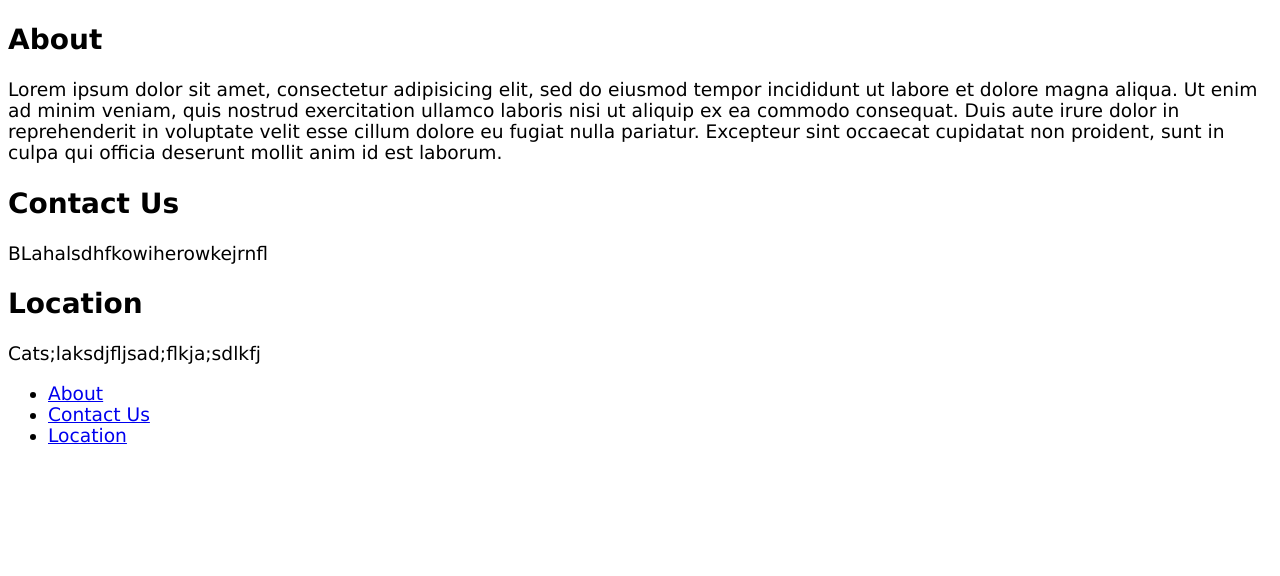
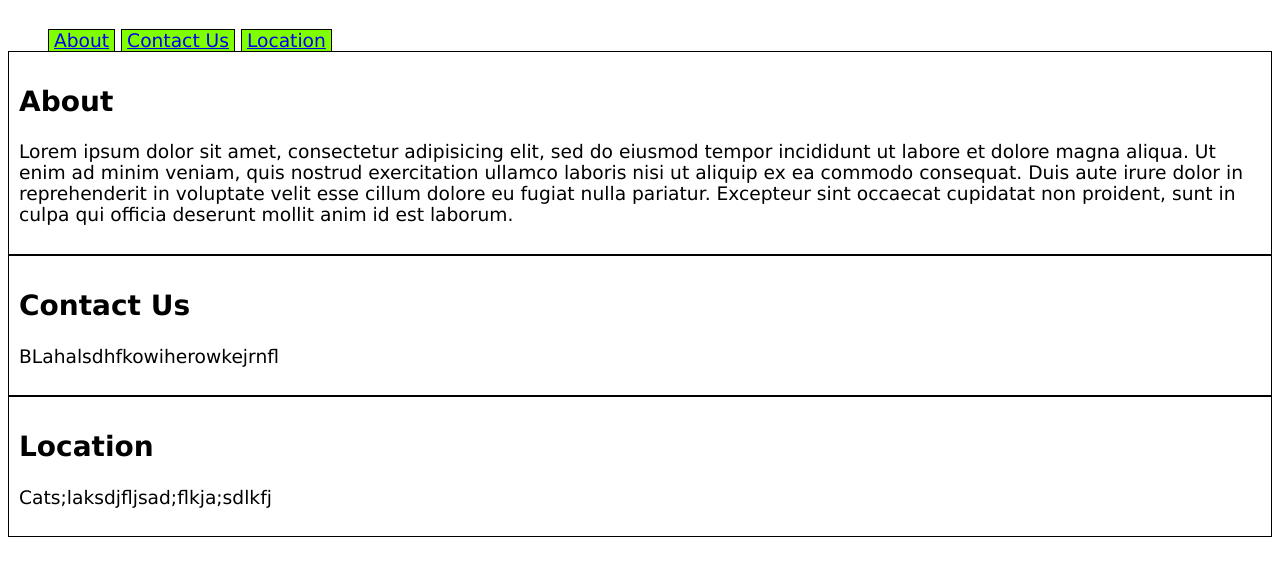
Before and after one commit to ciprianna/07-08-javascript_mini_exercises, a plain HTML site: page tabs/index.html in a window 1280 px wide. Drawn offline with Linux system fonts and the light colour scheme.

Commit message:
Stacked tabs and content inline. Added borders and color.

```diff
--- a/tabs/global.css
+++ b/tabs/global.css
@@ -11,23 +11,35 @@ body{
   font-size: 14pt;
 }
 
-ul #tabs{
+#tabs{
   list-style-type: none;
   margin: 30px 0 0 0;
 }
 
-ul #tabs li{
+#tabs li{
   display: inline;
+  border: solid 1px;
+  border-bottom: 0;
+  padding-left: 5px;
+  padding-right: 5px;
+  background-color: chartreuse;
 }
 
 a {
   cursor: pointer;
 }
 
-div .tabContent{
-  border: 1px solid black;
+a.selected {
+  background-color: purple;
+  color: white;
+  font-weight: bold;
 }
 
-div .tabContent.hide {
+div.tab_content{
+  border: 1px solid black;
+  padding: 10px;
+}
+
+div.tab_content.hide {
   display: none;
 }
--- a/tabs/index.html
+++ b/tabs/index.html
@@ -5,7 +5,14 @@
   <link href="./global.css" rel="stylesheet">
 </head>
 <body>
-  <div class="tab_content hide" id="about">
+
+  <ul id="tabs">
+    <li><a href="#about">About</a></li>
+    <li><a href="#contact_us">Contact Us</a></li>
+    <li><a href="#location">Location</a></li>
+  </ul>
+
+  <div class="tab_content" id="about">
     <h2>About</h2>
     <div>
       <p>
@@ -14,7 +21,7 @@
     </div>
   </div>
 
-  <div class="tab_content hide" id="contact_us">
+  <div class="tab_content" id="contact_us">
     <h2>Contact Us</h2>
     <div>
       <p>
@@ -23,7 +30,7 @@
     </div>
   </div>
 
-  <div class="tab_content hide" id="location">
+  <div class="tab_content" id="location">
     <h2>Location</h2>
     <div>
       <p>
@@ -32,12 +39,6 @@
     </div>
   </div>
 
-  <ul id="tabs">
-    <li><a href="#about">About</a></li>
-    <li><a href="#contact_us">Contact Us</a></li>
-    <li><a href="#location">Location</a></li>
-  </ul>
-
   <script type="text/javascript" src="./global.js"></script>
 </body>
 </html>
```
Also changed, not shown: 1 other file.
